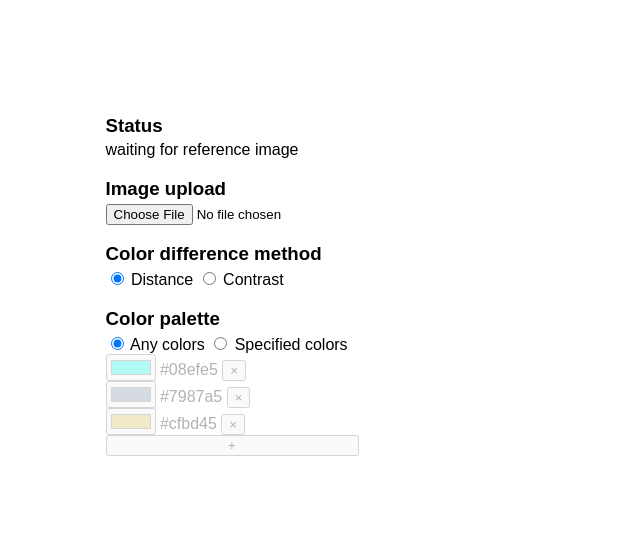
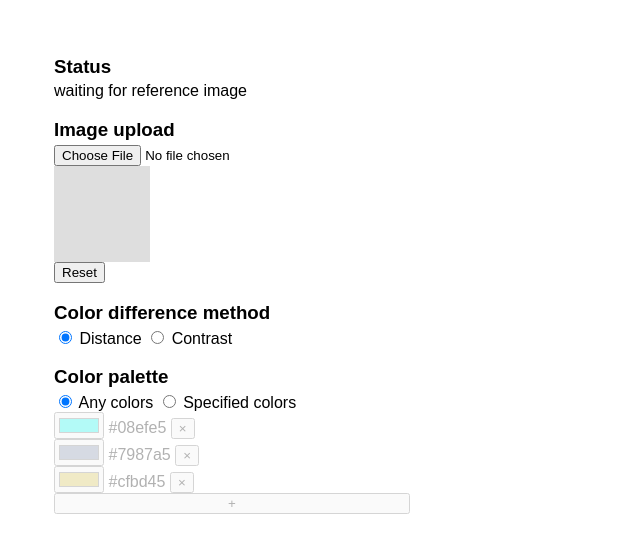
Before and after one commit to enamchae/brushsplat, a SvelteKit app: page / in a window 1280 px wide. Shown: the part 142-694 px from the top of the page, without its empty margins (0-640 px from the left). Built offline with nearby package versions, Linux system fonts and the light colour scheme; a web font is replaced by a local one.

Commit message:
feat: ui

```diff
--- a/src/routes/+page.svelte
+++ b/src/routes/+page.svelte
@@ -23,7 +23,7 @@ let image: {
     <control-panel>
         <status-panel>
             <h3>Status</h3>
-            {status}
+            <status-text>{status}</status-text>
         </status-panel>
 
         <image-upload>
@@ -47,6 +47,8 @@ let image: {
                     <img src={image.src} alt="uploaded file" />
                 {/if}
             </image-preview>
+
+            <button>Reset</button>
         </image-upload>
 
         <color-difference-method>
@@ -132,6 +134,7 @@ main {
     height: 100vh;
     display: grid;
     grid-template-columns: 1fr 1.5fr;
+    align-items: stretch;
     place-items: center;
     padding: 1rem;
     gap: 1rem;
@@ -142,9 +145,18 @@ control-panel {
     flex-direction: column;
 }
 
+image-preview {
+    display: block;
+    background: oklch(0.9 0 0);
+}
+
+image-preview,
 image-preview > img {
     width: 6rem;
     height: 6rem;
+}
+
+img {
     object-fit: contain;
 }
 
@@ -158,6 +170,11 @@ colors-list {
     }
 }
 
+status-text {
+    display: block;
+    width: 40ch;
+}
+
 h3 {
     margin-bottom: 0.25rem;
 }
```
